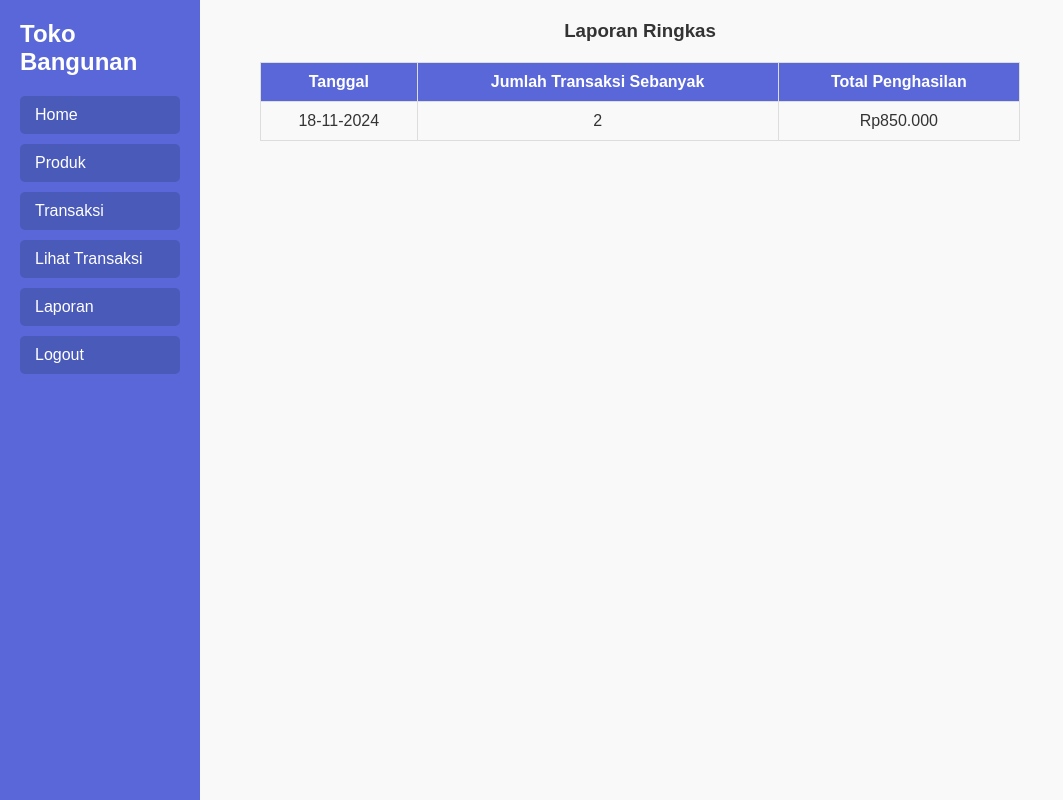
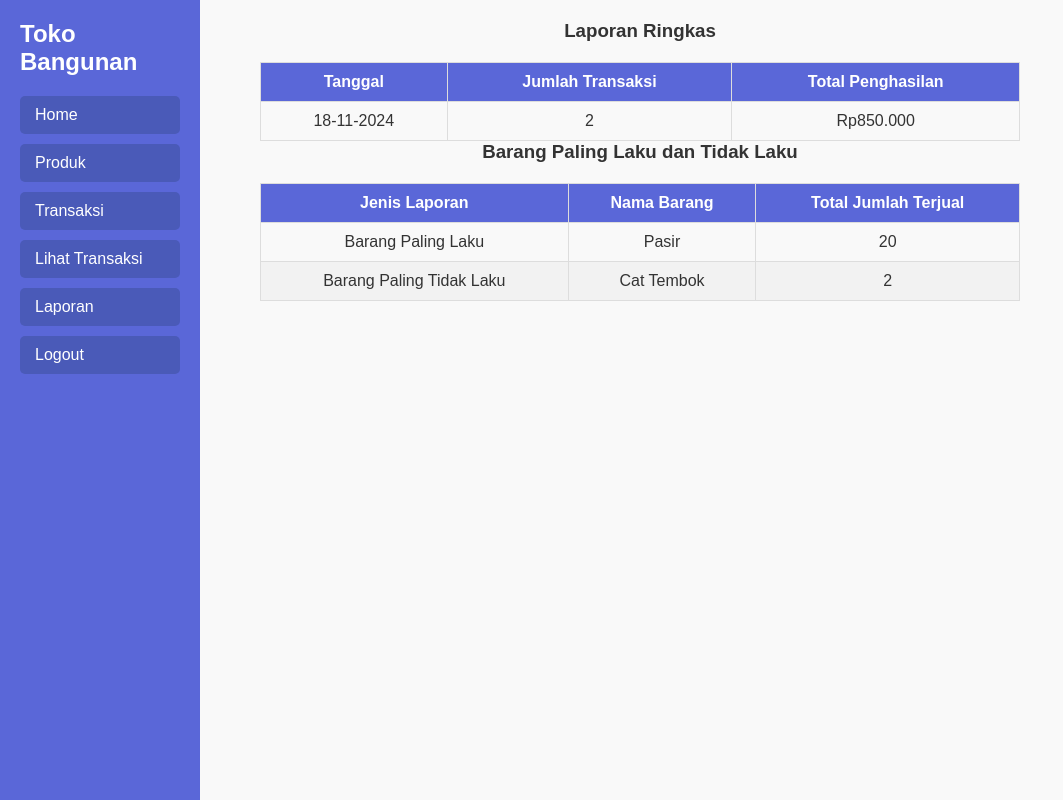
Before and after one commit to MochArisRofii/TokoBangunan, a PHP site: page /laporan.php in a window 1280 px wide. Shown: the whole page, without its empty margins (0-1063 px from the left). Run offline with PHP 8.4, Linux system fonts and the light colour scheme; a user stored in the database is signed in; data comes from the database, SQL or seed files in the repository.

Commit message:
Tugas Update

```diff
--- a/laporan.php
+++ b/laporan.php
@@ -25,7 +25,7 @@ $sqlLaporan = "
 ";
 $resultLaporan = $conn->query($sqlLaporan);
 
-// Data laporan diolah ke dalam array
+// Data laporan transaksi
 $dataLaporan = [];
 if ($resultLaporan->num_rows > 0) {
     while ($row = $resultLaporan->fetch_assoc()) {
@@ -36,6 +36,30 @@ if ($resultLaporan->num_rows > 0) {
         ];
     }
 }
+
+// Query untuk barang paling laku
+$sqlProdukTerlaris = "
+    SELECT p.NamaProduk, SUM(ti.Jumlah) AS TotalJumlah
+    FROM transaksi_item ti
+    INNER JOIN produk p ON ti.IdProduk = p.IdProduk
+    GROUP BY p.IdProduk
+    ORDER BY TotalJumlah DESC
+    LIMIT 1
+";
+$resultProdukTerlaris = $conn->query($sqlProdukTerlaris);
+$produkTerlaris = $resultProdukTerlaris->fetch_assoc();
+
+// Query untuk barang paling tidak laku
+$sqlProdukTidakLaku = "
+    SELECT p.NamaProduk, SUM(ti.Jumlah) AS TotalJumlah
+    FROM transaksi_item ti
+    INNER JOIN produk p ON ti.IdProduk = p.IdProduk
+    GROUP BY p.IdProduk
+    ORDER BY TotalJumlah ASC
+    LIMIT 1
+";
+$resultProdukTidakLaku = $conn->query($sqlProdukTidakLaku);
+$produkTidakLaku = $resultProdukTidakLaku->fetch_assoc();
 ?>
 
 <!DOCTYPE html>
@@ -97,7 +121,8 @@ if ($resultLaporan->num_rows > 0) {
 
         /* Konten utama */
         .container {
-            margin-left: 220px; /* Memberikan ruang untuk navbar */
+            margin-left: 220px;
+            /* Memberikan ruang untuk navbar */
             padding: 20px;
             max-width: 800px;
             margin: 0 auto;
@@ -154,7 +179,7 @@ if ($resultLaporan->num_rows > 0) {
             <thead>
                 <tr>
                     <th>Tanggal</th>
-                    <th>Jumlah Transaksi Sebanyak</th>
+                    <th>Jumlah Transaksi</th>
                     <th>Total Penghasilan</th>
                 </tr>
             </thead>
@@ -174,6 +199,30 @@ if ($resultLaporan->num_rows > 0) {
                 <?php endif; ?>
             </tbody>
         </table>
+
+        <!-- Laporan Barang Paling Laku dan Tidak Laku -->
+        <h3>Barang Paling Laku dan Tidak Laku</h3>
+        <table>
+            <thead>
+                <tr>
+                    <th>Jenis Laporan</th>
+                    <th>Nama Barang</th>
+                    <th>Total Jumlah Terjual</th>
+                </tr>
+            </thead>
+            <tbody>
+                <tr>
+                    <td>Barang Paling Laku</td>
+                    <td><?= $produkTerlaris['NamaProduk'] ?? 'Tidak ada data' ?></td>
+                    <td><?= $produkTerlaris['TotalJumlah'] ?? '0' ?></td>
+                </tr>
+                <tr>
+                    <td>Barang Paling Tidak Laku</td>
+                    <td><?= $produkTidakLaku['NamaProduk'] ?? 'Tidak ada data' ?></td>
+                    <td><?= $produkTidakLaku['TotalJumlah'] ?? '0' ?></td>
+                </tr>
+            </tbody>
+        </table>
     </div>
 </body>
 
```
